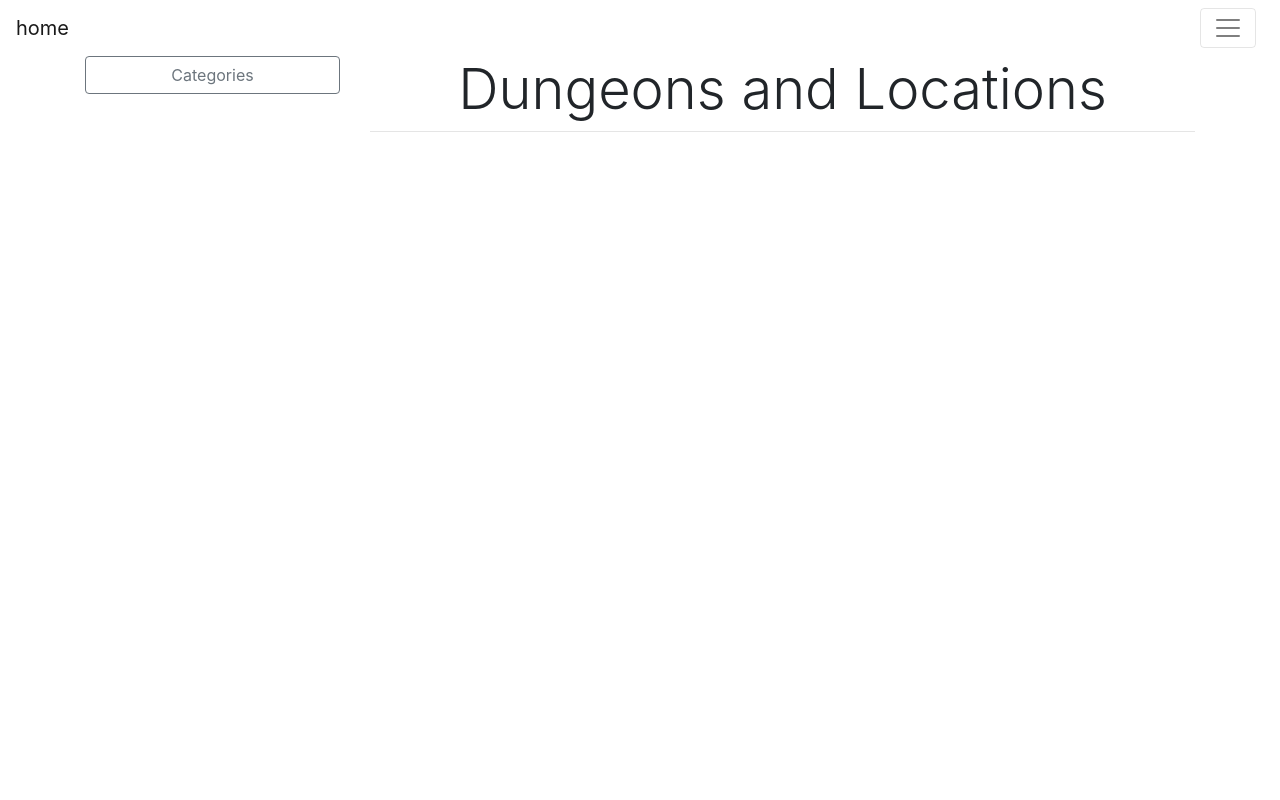
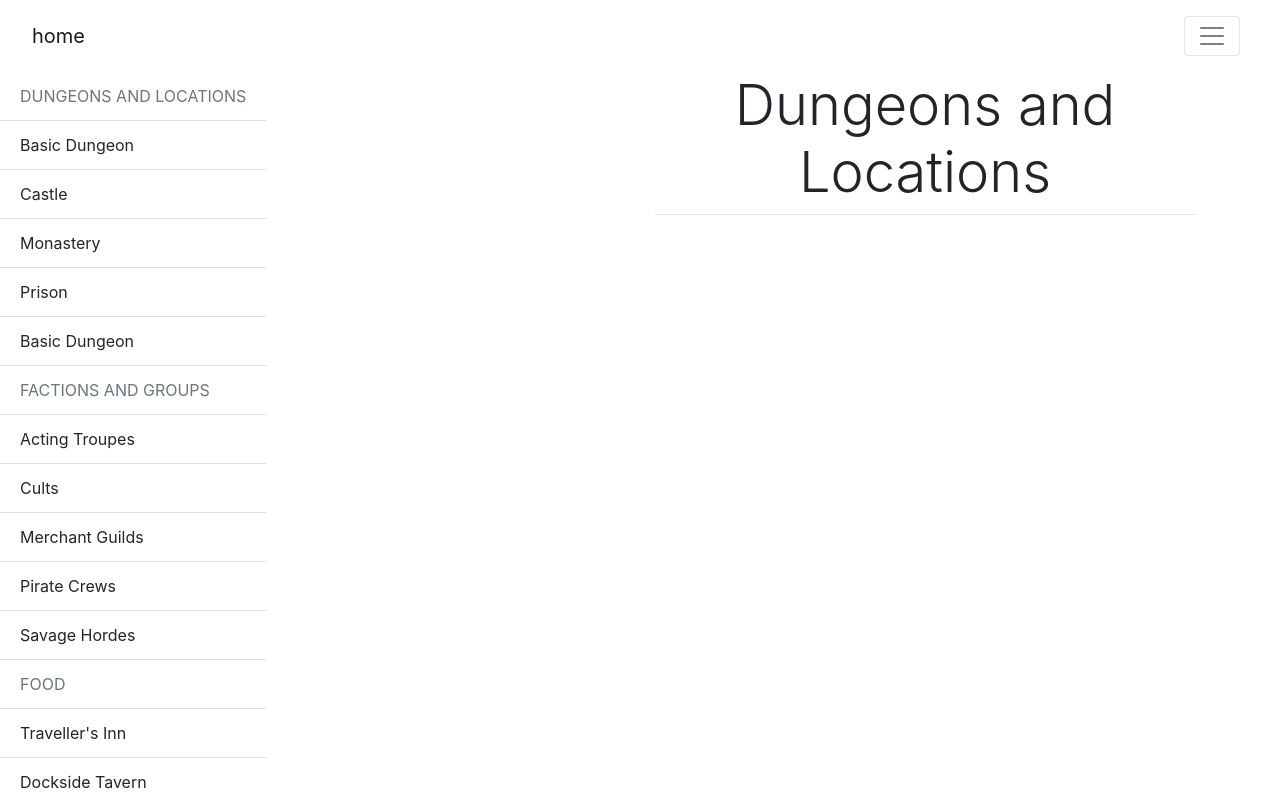
Before and after one commit to rvilarettuma/table-of-tables, a React (Create React App) app: page / in a window 1280 px wide. Both pictures are taken after a click on the button "Objects, Items, etc.". Built offline with nearby package versions, Linux system fonts and the light colour scheme.

Commit message:
refactor categories list into sidebar

```diff
--- a/src/Application/Generator/Generator.js
+++ b/src/Application/Generator/Generator.js
@@ -6,12 +6,12 @@ export default class Generator extends Component {
 
   constructor(props) {
     super(props);
-    this.mainList = React.createRef();
-    this.renderMain = this.renderMain.bind(this);
+
     this.state = {
       currentCategory: "Dungeons and Locations",
       currentSubCategory: ""
     };
+    this.renderMain = this.renderMain.bind(this);
   }
 
   render() {
@@ -24,10 +24,11 @@ export default class Generator extends Component {
 
   renderMain() {
     return (
+      <div>
         <Container>
           <Row>
-          <Col xs={12} sm={12} md={3} lg={3} xl={3}>
-            <MainList ref={this.mainList}/>
+            <Col>
+              <MainList/>
             </Col>
             <Col>
               <h1 className="display-4 text-md-center">{this.state.currentCategory}</h1>
@@ -36,6 +37,7 @@ export default class Generator extends Component {
             </Col>
           </Row>
         </Container>
+      </div>
     );
   }
 
--- a/src/Application/Generator/MainList.js
+++ b/src/Application/Generator/MainList.js
@@ -1,5 +1,5 @@
 import React, { Component } from 'react';
-import { Button, Collapse, Nav, NavItem, NavLink } from 'reactstrap';
+import { ListGroup, ListGroupItem } from 'reactstrap';
 import master_list from './Lists/master_list.json';
 
 export default class MainList extends Component {
@@ -10,21 +10,20 @@ export default class MainList extends Component {
       category: 'Default Category',
       subcategory: 'Default Subcategory',
       dropdownOpen: false,
-      cat_btn_open: false
+      cat_btn_open: false,
+      active: "default"
     };
     this.renderList = this.renderList.bind(this);
     this.toggleCat = this.toggleCat.bind(this);
+    this.handleNavClick = this.handleNavClick.bind(this);
   }
 
   render() {
     return(
-      <div>
-        <Button block outline onClick={this.toggleCat}>Categories</Button>
-        <Collapse isOpen={this.state.cat_btn_open}>
-          <Nav vertical>
+      <div className="sidebar">
+          <ListGroup flush>
             {this.renderList()}
-          </Nav>
-        </Collapse>
+          </ListGroup>
       </div>
     );
   }
@@ -37,16 +36,20 @@ export default class MainList extends Component {
         Object.keys(mlist.master_list[i][j]).forEach(function(k) {
           if (mlist.master_list[i][j][k].header !== undefined) {
             items.push(
-              <NavItem key={'lg_' + k + mlist.master_list[i][j][k].header}>
-                <NavLink>{mlist.master_list[i][j][k].header}</NavLink>
-              </NavItem>)
+              <ListGroupItem disabled className="text-uppercase" key={'lg_' + k + mlist.master_list[i][j][k].header}>{mlist.master_list[i][j][k].header}</ListGroupItem>)
           } else {
-            // console.log(mlist.master_list[i][j][k].name);
+            items.push(
+              <ListGroupItem key={'lg0_' + k + mlist.master_list[i][j][k].name}>{mlist.master_list[i][j][k].name}</ListGroupItem>
+            )
           }
         });
       });
     }
     return(items);
+  }
+
+  handleNavClick() {
+    console.log("pressed");
   }
 
   toggleCat() {
--- a/src/Margins/Navigator.js
+++ b/src/Margins/Navigator.js
@@ -13,7 +13,7 @@ export default class Navigator extends Component {
 
   render() {
     return (
-      <div>
+      <div className="navbar">
         <Navbar color="faded" light>
           <NavbarBrand href="/" className="mr-auto">home</NavbarBrand>
           <NavbarToggler onClick={this.toggleNavbar} className="mr-2" />
--- a/src/index.css
+++ b/src/index.css
@@ -11,3 +11,15 @@ code {
   font-family: source-code-pro, Menlo, Monaco, Consolas, 'Courier New',
     monospace;
 }
+
+.navbar {
+  z-index: 2;
+  width: 100%;
+}
+.sidebar {
+  height: 100%;
+  position: fixed;
+  overflow-x: hidden;
+  z-index: 1;
+  left: 0;
+}
```
Lines whose indentation alone changed are shown as unchanged.
